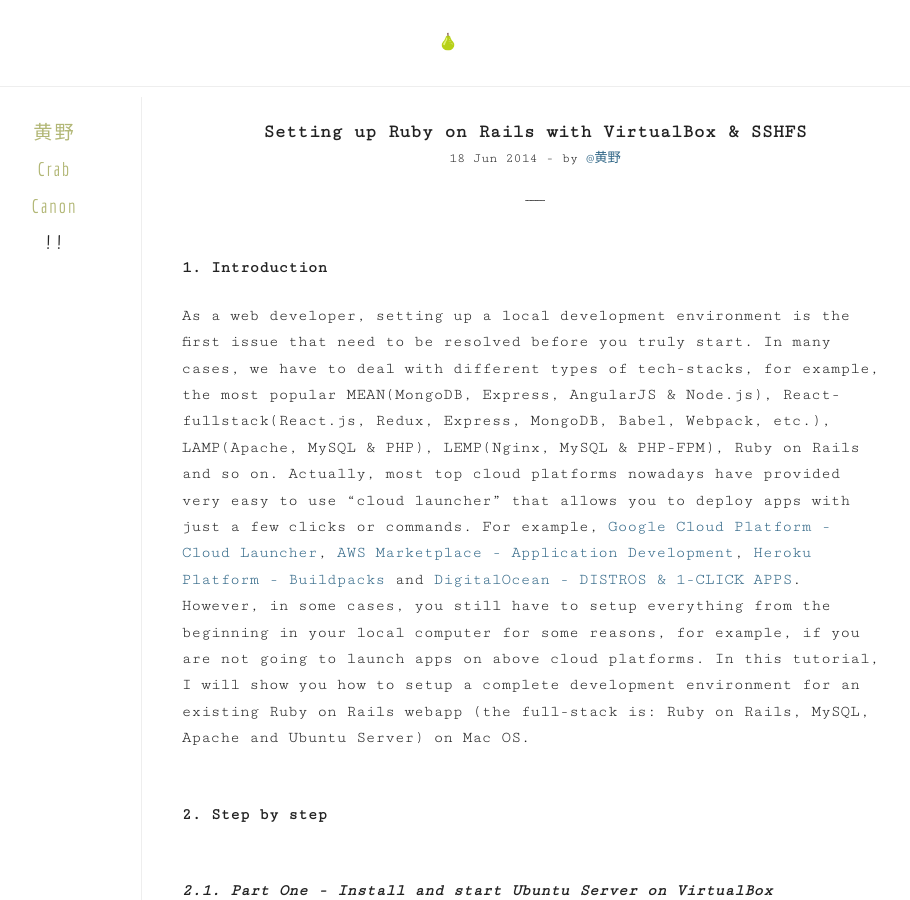
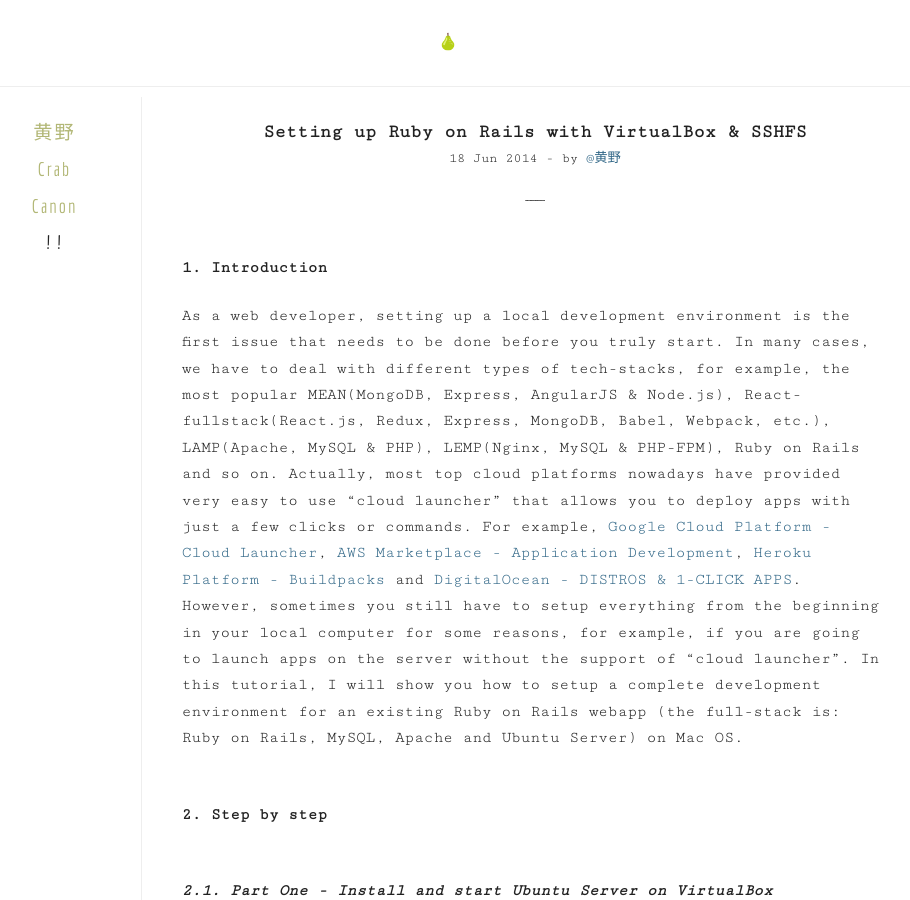
Before and after one commit to crabcanon/crabcanon.github.com, a Jekyll site: the page built from _posts/2014-06-18-setting-up-ruby-on-rails-with-virtualbox-sshfs.md, in a window 1280 px wide and 900 px high. Shown: the whole window, without its empty margins (192-1102 px from the left). Built offline with Jekyll 4.4.1, drawn with Linux system fonts in a browser that asks for light colours; comment, search, counter and statistics services are not loaded.

Commit message:
Update blog

```diff
--- a/_posts/2014-06-18-setting-up-ruby-on-rails-with-virtualbox-sshfs.md
+++ b/_posts/2014-06-18-setting-up-ruby-on-rails-with-virtualbox-sshfs.md
@@ -8,7 +8,7 @@
 
 ####1. Introduction
 
-As a web developer, setting up a local development environment is the first issue that need to be resolved before you truly start. In many cases, we have to deal with different types of tech-stacks, for example, the most popular MEAN(MongoDB, Express, AngularJS & Node.js), React-fullstack(React.js, Redux, Express, MongoDB, Babel, Webpack, etc.), LAMP(Apache, MySQL & PHP), LEMP(Nginx, MySQL & PHP-FPM), Ruby on Rails and so on. Actually, most top cloud platforms nowadays have provided very easy to use "cloud launcher" that allows you to deploy apps with just a few clicks or commands. For example, [Google Cloud Platform - Cloud Launcher](https://cloud.google.com/launcher/?cat=INFRASTRUCTURE), [AWS Marketplace - Application Development](https://aws.amazon.com/marketplace/b/2649279011/ref=gtw_navlft_node_2649279011?page=1&category=2649279011), [Heroku Platform - Buildpacks](https://elements.heroku.com/buildpacks) and [DigitalOcean - DISTROS & 1-CLICK APPS](https://www.digitalocean.com/features/one-click-apps/). However, in some cases, you still have to setup everything from the beginning in your local computer for some reasons, for example, if you are not going to launch apps on above cloud platforms. In this tutorial, I will show you how to setup a complete development environment for an existing Ruby on Rails webapp (the full-stack is: Ruby on Rails, MySQL, Apache and Ubuntu Server) on Mac OS.
+As a web developer, setting up a local development environment is the first issue that needs to be done before you truly start. In many cases, we have to deal with different types of tech-stacks, for example, the most popular MEAN(MongoDB, Express, AngularJS & Node.js), React-fullstack(React.js, Redux, Express, MongoDB, Babel, Webpack, etc.), LAMP(Apache, MySQL & PHP), LEMP(Nginx, MySQL & PHP-FPM), Ruby on Rails and so on. Actually, most top cloud platforms nowadays have provided very easy to use "cloud launcher" that allows you to deploy apps with just a few clicks or commands. For example, [Google Cloud Platform - Cloud Launcher](https://cloud.google.com/launcher/?cat=INFRASTRUCTURE), [AWS Marketplace - Application Development](https://aws.amazon.com/marketplace/b/2649279011/ref=gtw_navlft_node_2649279011?page=1&category=2649279011), [Heroku Platform - Buildpacks](https://elements.heroku.com/buildpacks) and [DigitalOcean - DISTROS & 1-CLICK APPS](https://www.digitalocean.com/features/one-click-apps/). However, sometimes you still have to setup everything from the beginning in your local computer for some reasons, for example, if you are going to launch apps on the server without the support of "cloud launcher". In this tutorial, I will show you how to setup a complete development environment for an existing Ruby on Rails webapp (the full-stack is: Ruby on Rails, MySQL, Apache and Ubuntu Server) on Mac OS.
 
 
 ####2. Step by step
```
